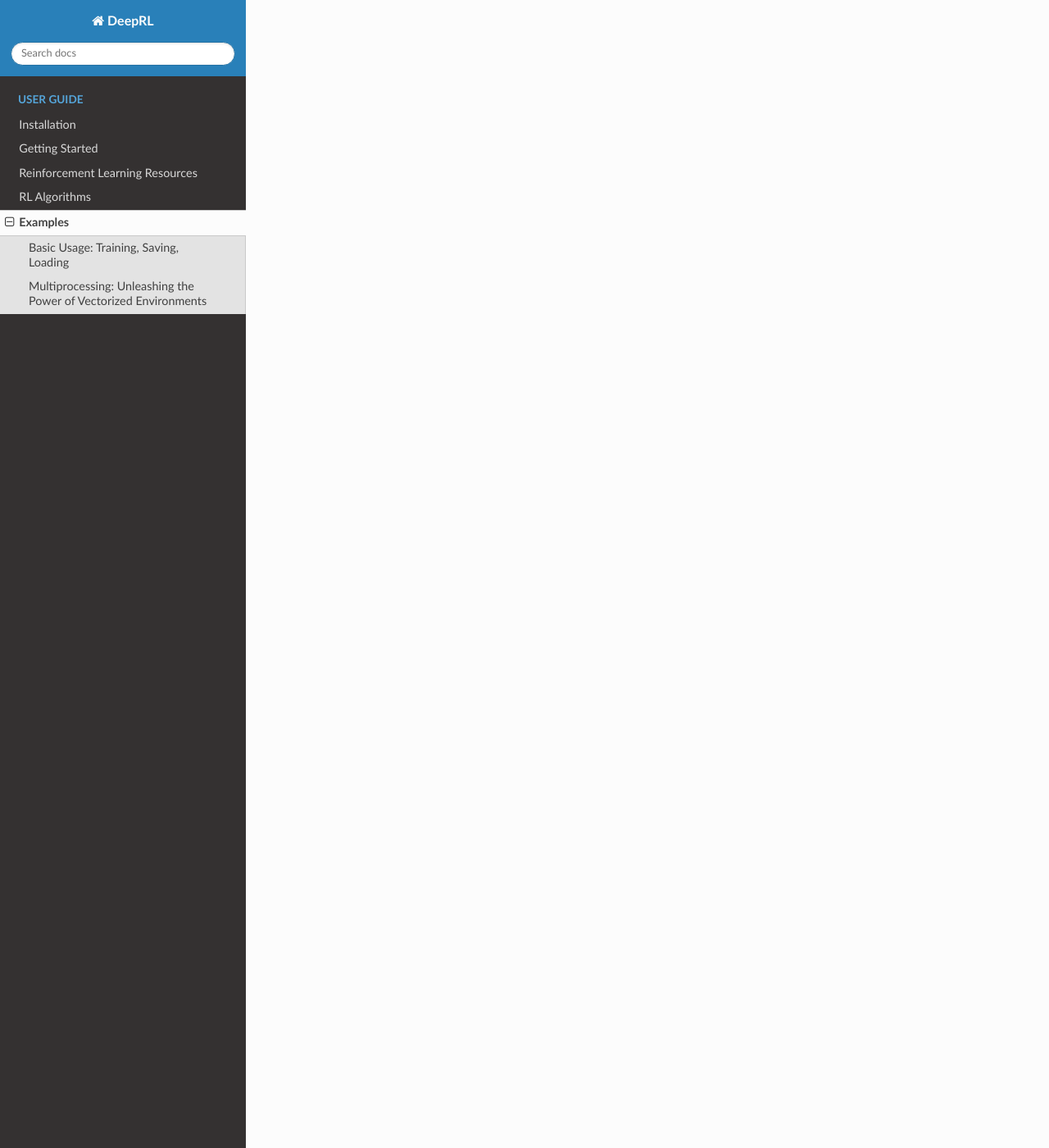
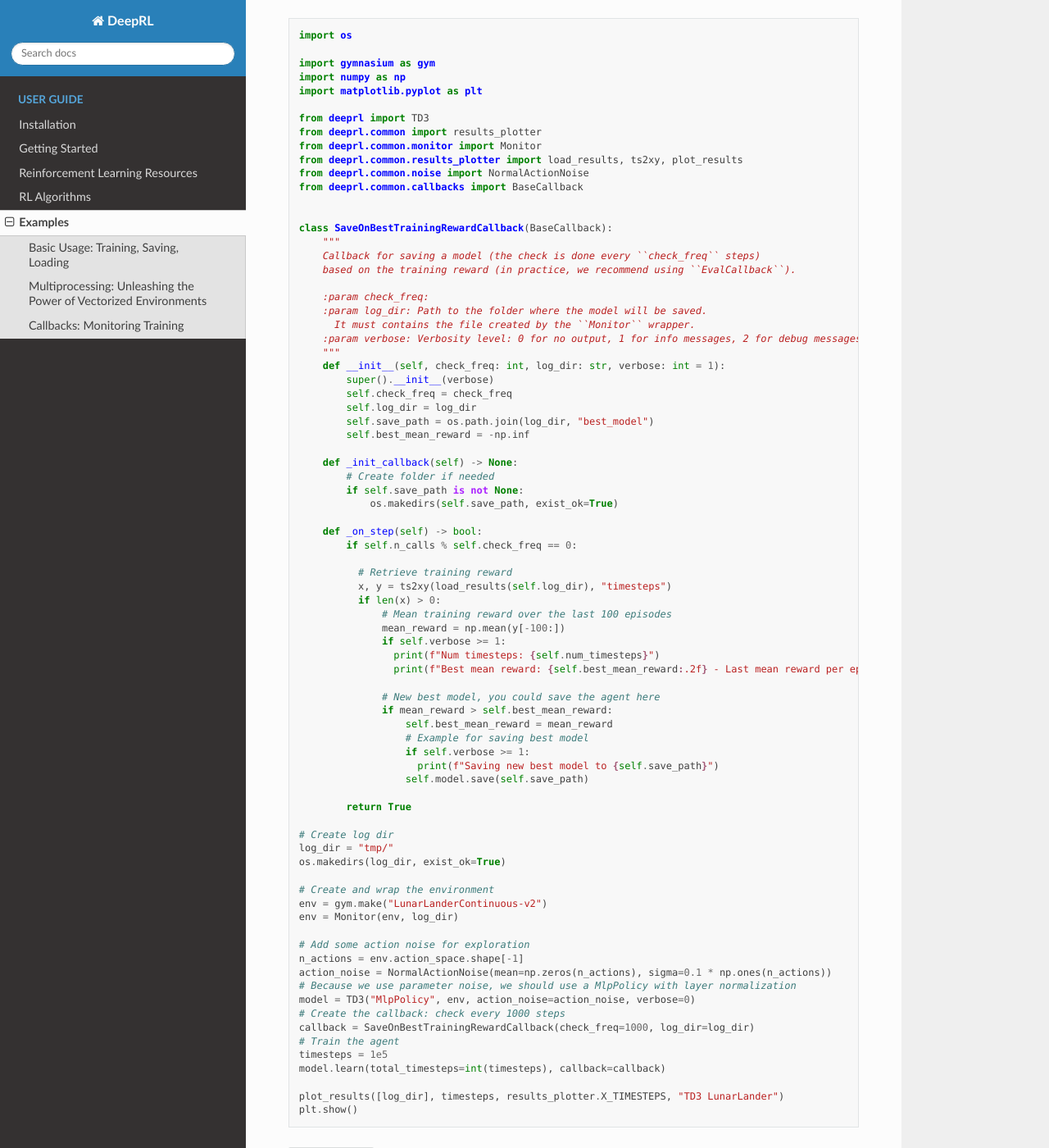
Before and after one commit to MaxGalindo150/deeprl, a Sphinx documentation site: the page built from docs/guide/examples.rst, in a window 1280 px wide and 1400 px high, scrolled down 2068 px. Shown: the whole window at 82% size. Built offline with Sphinx 7.4.7 and the Read the Docs theme 3.1.0, drawn with Linux system fonts in a browser that asks for light colours; pages that are not in the unit, such as notebooks, are missing from menus; some of the changed text lies outside the part shown.

Commit message:
example callback

```diff
--- a/docs/guide/examples.rst
+++ b/docs/guide/examples.rst
@@ -75,3 +75,98 @@ In the following example, we will train, save and load a DQN model on the Lunar
 
 Multiprocessing: Unleashing the Power of Vectorized Environments
 ----------------------------------------------------------------
+
+.. warning::
+  Multiprocessing is not supported so far.
+
+Callbacks: Monitoring Training
+------------------------------
+
+.. note::
+  Please refer to the `Callback section <callbacks>`_ for more details.
+
+You can define a custon callback function that will be called inside the agent.
+This is useful when you want to monitor training, for instance display live learning curves in Tensorboard or save the best agent.
+If your callback returns ``False``, training is aborted early.
+
+.. code-block:: python
+
+  import os
+
+  import gymnasium as gym
+  import numpy as np
+  import matplotlib.pyplot as plt
+
+  from deeprl import TD3
+  from deeprl.common import results_plotter
+  from deeprl.common.monitor import Monitor
+  from deeprl.common.results_plotter import load_results, ts2xy, plot_results
+  from deeprl.common.noise import NormalActionNoise
+  from deeprl.common.callbacks import BaseCallback
+
+
+  class SaveOnBestTrainingRewardCallback(BaseCallback):
+      """
+      Callback for saving a model (the check is done every ``check_freq`` steps)
+      based on the training reward (in practice, we recommend using ``EvalCallback``).
+
+      :param check_freq:
+      :param log_dir: Path to the folder where the model will be saved.
+        It must contains the file created by the ``Monitor`` wrapper.
+      :param verbose: Verbosity level: 0 for no output, 1 for info messages, 2 for debug messages
+      """
+      def __init__(self, check_freq: int, log_dir: str, verbose: int = 1):
+          super().__init__(verbose)
+          self.check_freq = check_freq
+          self.log_dir = log_dir
+          self.save_path = os.path.join(log_dir, "best_model")
+          self.best_mean_reward = -np.inf
+
+      def _init_callback(self) -> None:
+          # Create folder if needed
+          if self.save_path is not None:
+              os.makedirs(self.save_path, exist_ok=True)
+
+      def _on_step(self) -> bool:
+          if self.n_calls % self.check_freq == 0:
+
+            # Retrieve training reward
+            x, y = ts2xy(load_results(self.log_dir), "timesteps")
+            if len(x) > 0:
+                # Mean training reward over the last 100 episodes
+                mean_reward = np.mean(y[-100:])
+                if self.verbose >= 1:
+                  print(f"Num timesteps: {self.num_timesteps}")
+                  print(f"Best mean reward: {self.best_mean_reward:.2f} - Last mean reward per episode: {mean_reward:.2f}")
+
+                # New best model, you could save the agent here
+                if mean_reward > self.best_mean_reward:
+                    self.best_mean_reward = mean_reward
+                    # Example for saving best model
+                    if self.verbose >= 1:
+                      print(f"Saving new best model to {self.save_path}")
+                    self.model.save(self.save_path)
+
+          return True
+
+  # Create log dir
+  log_dir = "tmp/"
+  os.makedirs(log_dir, exist_ok=True)
+
+  # Create and wrap the environment
+  env = gym.make("LunarLanderContinuous-v2")
+  env = Monitor(env, log_dir)
+
+  # Add some action noise for exploration
+  n_actions = env.action_space.shape[-1]
+  action_noise = NormalActionNoise(mean=np.zeros(n_actions), sigma=0.1 * np.ones(n_actions))
+  # Because we use parameter noise, we should use a MlpPolicy with layer normalization
+  model = TD3("MlpPolicy", env, action_noise=action_noise, verbose=0)
+  # Create the callback: check every 1000 steps
+  callback = SaveOnBestTrainingRewardCallback(check_freq=1000, log_dir=log_dir)
+  # Train the agent
+  timesteps = 1e5
+  model.learn(total_timesteps=int(timesteps), callback=callback)
+
+  plot_results([log_dir], timesteps, results_plotter.X_TIMESTEPS, "TD3 LunarLander")
+  plt.show()
```
